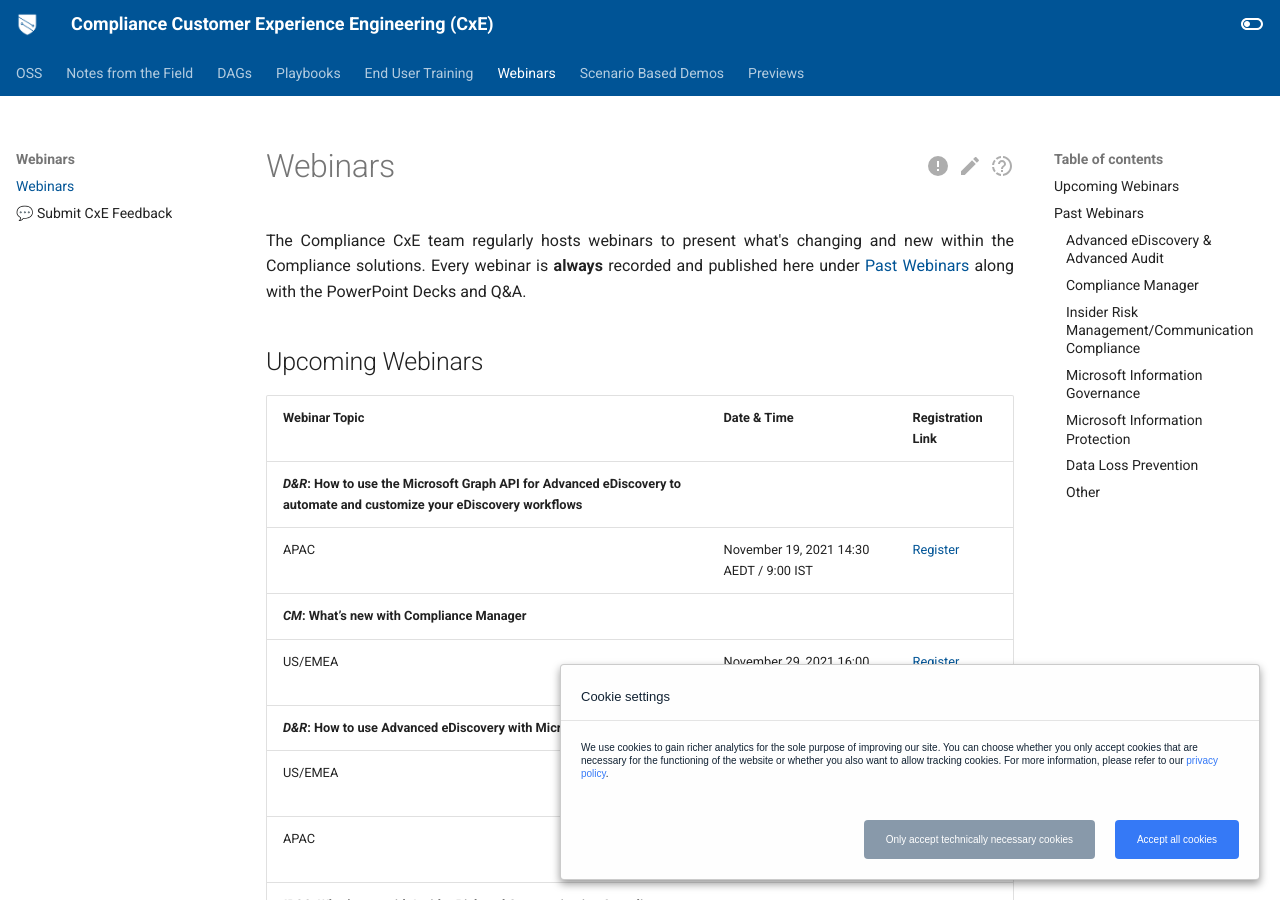
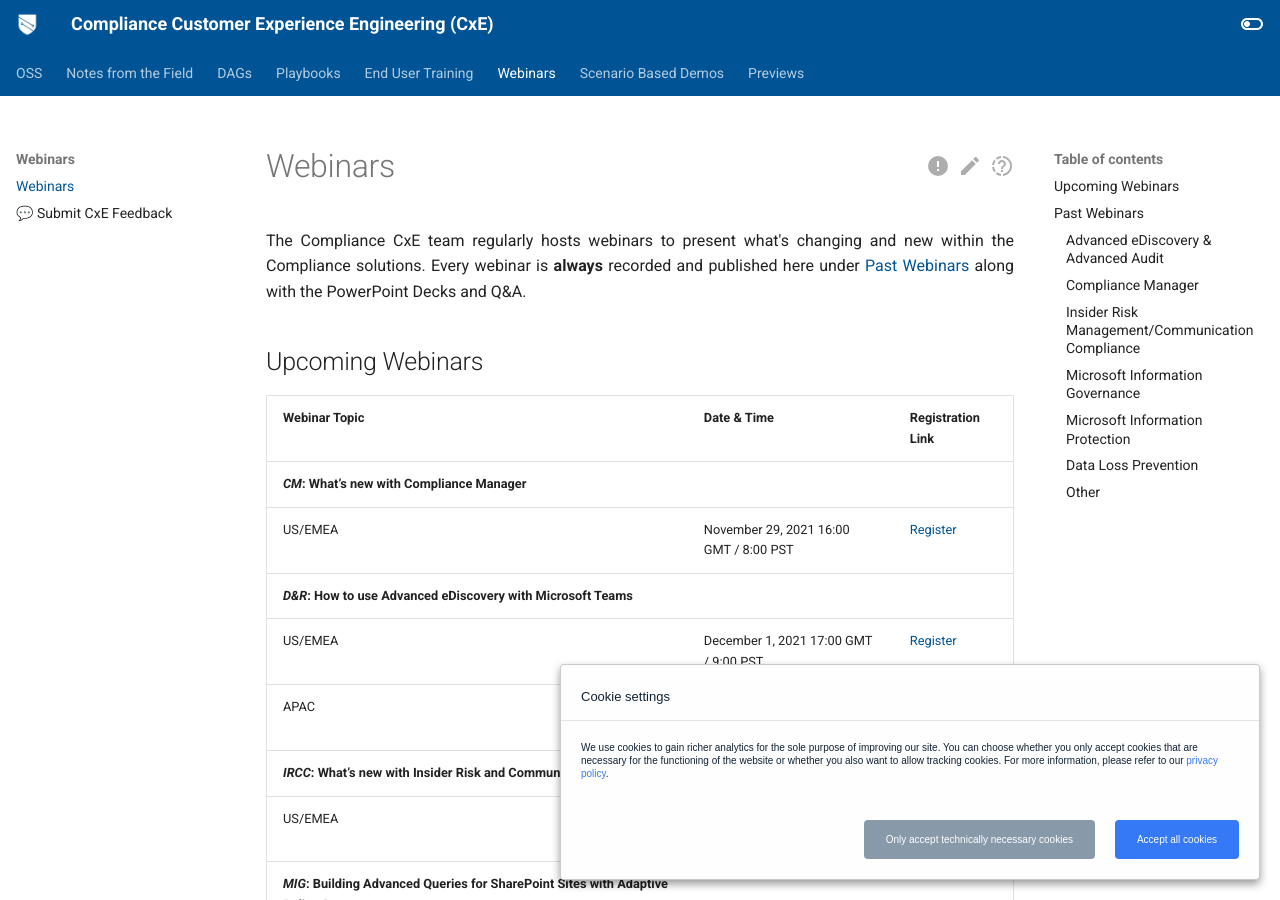
Before and after one commit to microsoft/ComplianceCxE, an MkDocs documentation site: the page built from docs/webinars.md, in a window 1280 px wide and 900 px high. Built offline with MkDocs 1.6.1 and Material for MkDocs 9.7.7, drawn with Linux system fonts in a browser that asks for light colours; comment, search, counter and statistics services are not loaded.

Commit message:
Update webinars.md

```diff
--- a/docs/webinars.md
+++ b/docs/webinars.md
@@ -12,8 +12,6 @@
 
 | Webinar Topic | Date & Time | Registration Link |
 | --- | --- | --- |
-|***D&R*: How to use the Microsoft Graph API for Advanced eDiscovery to automate and customize your eDiscovery workflows** |  |
-| APAC  | November 19, 2021    14:30 AEDT / 9:00 IST | [Register](https://aka.ms/ediscoverywebinar) |
 |***CM*: What’s new with Compliance Manager** |  |
 | US/EMEA  | November 29, 2021    16:00 GMT / 8:00 PST | [Register](https://mipc.eventbuilder.com/event/52885) |
 |***D&R*: How to use Advanced eDiscovery with Microsoft Teams** |  |
```
